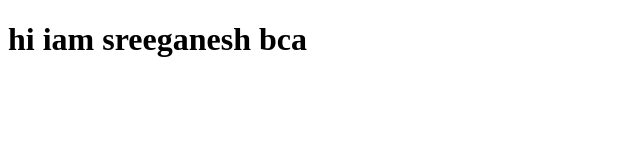
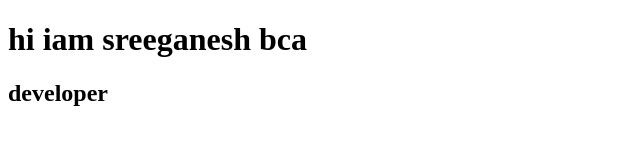
Before and after one commit to Iam-sree/git-version-control-learn, a plain HTML site: page index.html in a window 1280 px wide. Shown: the whole page, without its empty margins (0-640 px from the left). Drawn offline with Linux system fonts and the light colour scheme.

Commit message:
fix : occupation

```diff
--- a/index.html
+++ b/index.html
@@ -7,5 +7,6 @@
 </head>
 <body>
     <h1>hi iam sreeganesh bca</h1>
+    <h2>developer</h2>
 </body>
 </html>
```
